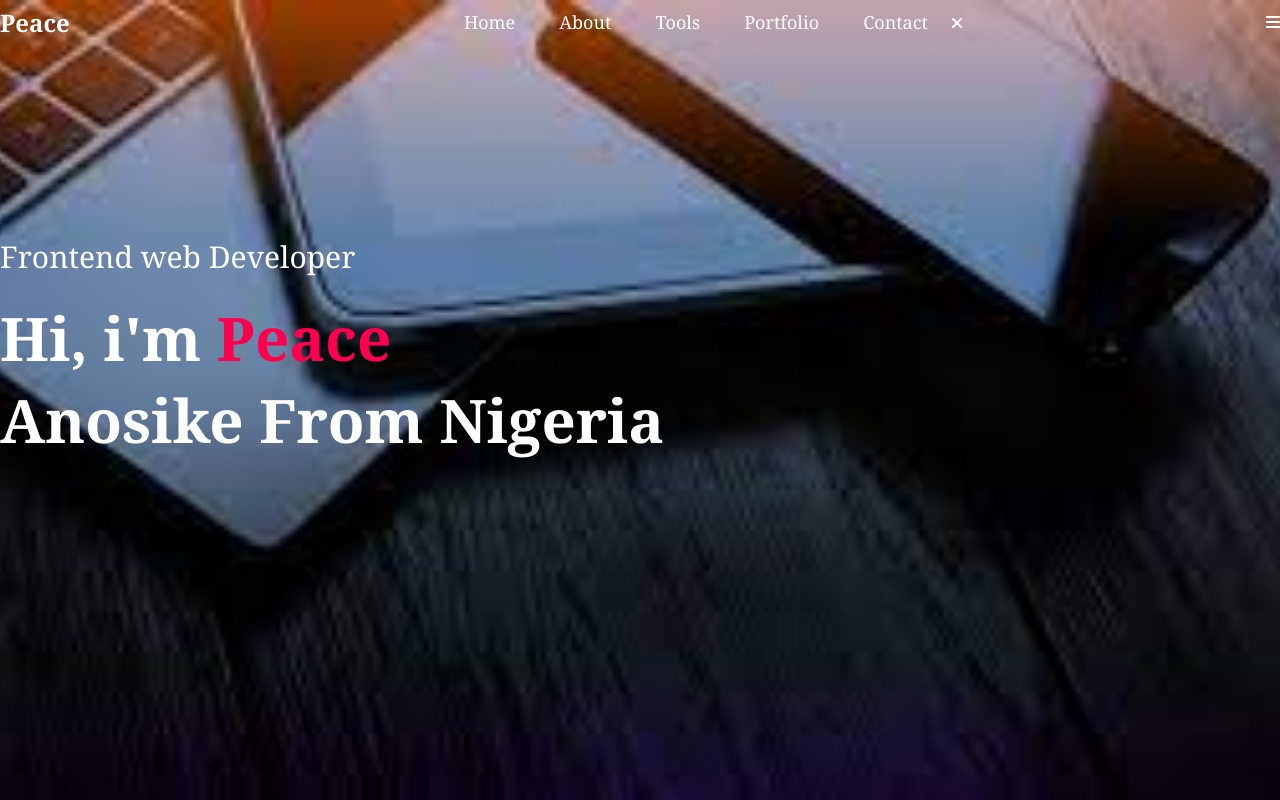
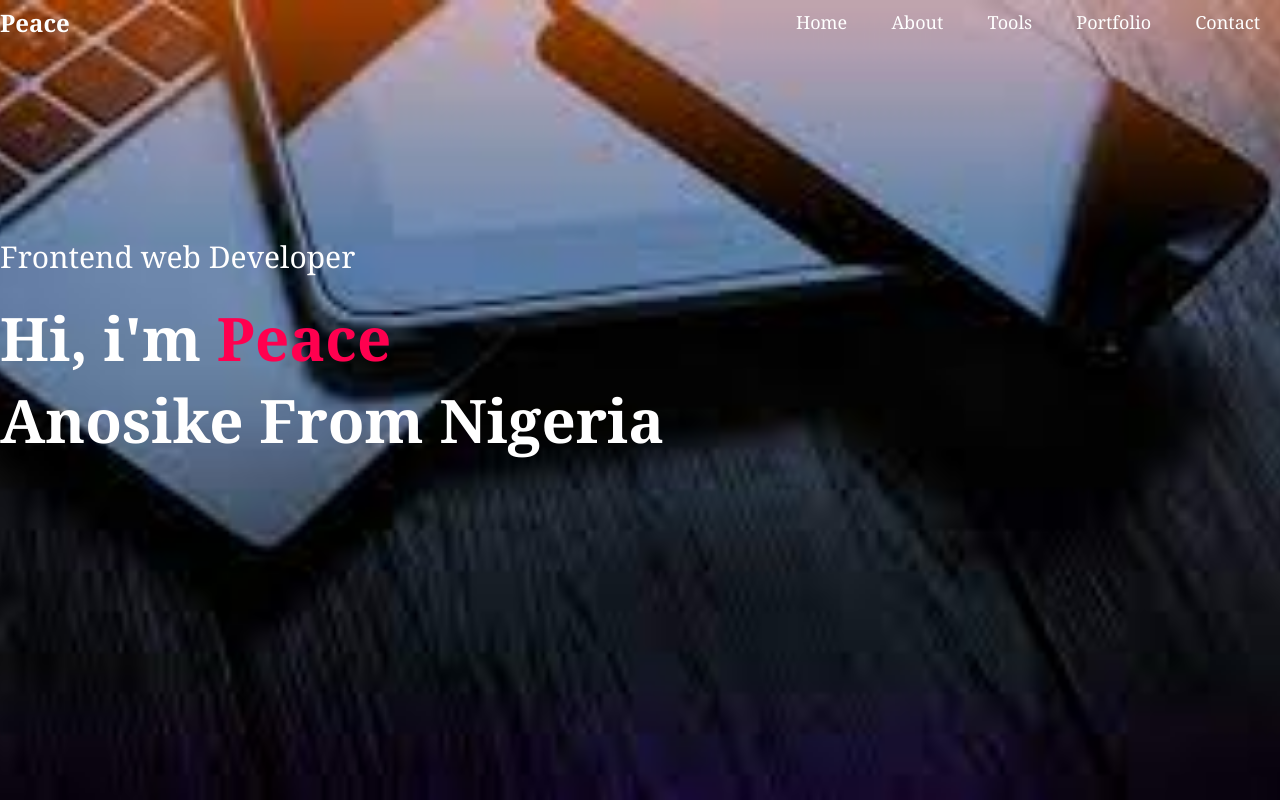
Before and after one commit to p-e-a-c-e2/portfolio, a plain HTML site: page index.html in a window 1280 px wide. Shown: the top 800 px of the page. Drawn offline with Linux system fonts and the light colour scheme.

Commit message:
git commit -m "fas"

```diff
--- a/index.html
+++ b/index.html
@@ -20,9 +20,9 @@
                     <li><a href="#tools">Tools</a></li>
                     <li><a href="#portfolio">Portfolio</a></li>
                     <li><a href="#contact">Contact</a></li>
-                    <i class="fa-solid fa-xmark" onclick="closemenu()"></i>
+                    <i class="fas fa-xmark" onclick="closemenu()"></i>
                 </ul>
-                <i class="fa-solid fa-bars" onclick="openmenu()"></i>
+                <i class="fas fa-bars" onclick="openmenu()"></i>
             </nav>
           <div class="header-text">
             <p>Frontend web Developer</p>
--- a/styles.css
+++ b/styles.css
@@ -333,7 +333,7 @@ form .btn2{
 .copyright i{
     color: #ff004f;
 }
-nav .fa{
+nav .fas{
   display: none;
 }
 /* ........css for small screen..... */
```
